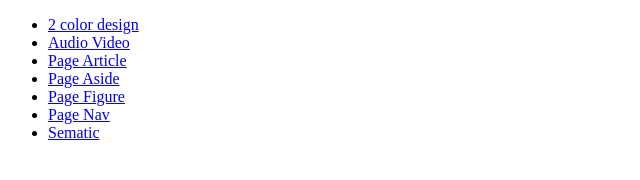
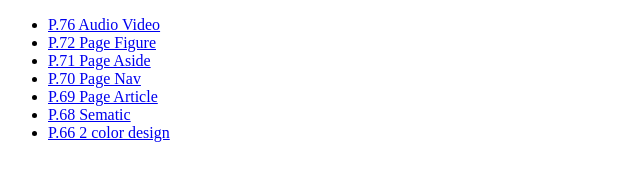
Before and after one commit to chanshukwong/chanshukwong.github.io, a plain HTML site: page 16122022/index.html in a window 1280 px wide. Shown: the whole page, without its empty margins (0-640 px from the left). Drawn offline with Linux system fonts and the light colour scheme.

Commit message:
Add files via upload

```diff
--- a/16122022/index.html
+++ b/16122022/index.html
@@ -6,13 +6,13 @@
 </head>
 <body>
 	<ul>
-		<li><a href="7_2col-design.html" target="_self">2 color design</a></li>
-		<li><a href="7_audiovideo.html" target="_self">Audio Video</a></li>
-		<li><a href="7_pagearticle.html" target="_self">Page Article</a></li>
-		<li><a href="7_pageaside.html" target="_self">Page Aside</a></li>
-		<li><a href="7_pagefigure.html" target="_self">Page Figure</a></li>
-		<li><a href="7_pagenav.html" target="_self">Page Nav</a></li>
-		<li><a href="7_sematic.html" target="_self">Sematic</a></li>
+		<li><a href="7_audiovideo.html" target="_self">P.76 Audio Video</a></li>
+		<li><a href="7_pagefigure.html" target="_self">P.72 Page Figure</a></li>
+		<li><a href="7_pageaside.html" target="_self">P.71 Page Aside</a></li>
+		<li><a href="7_pagenav.html" target="_self">P.70 Page Nav</a></li>
+		<li><a href="7_pagearticle.html" target="_self">P.69 Page Article</a></li>
+		<li><a href="7_sematic.html" target="_self">P.68 Sematic</a></li>
+		<li><a href="7_2col-design.html" target="_self">P.66 2 color design</a></li>
 	</ul>
 </body>
 </html>
```
